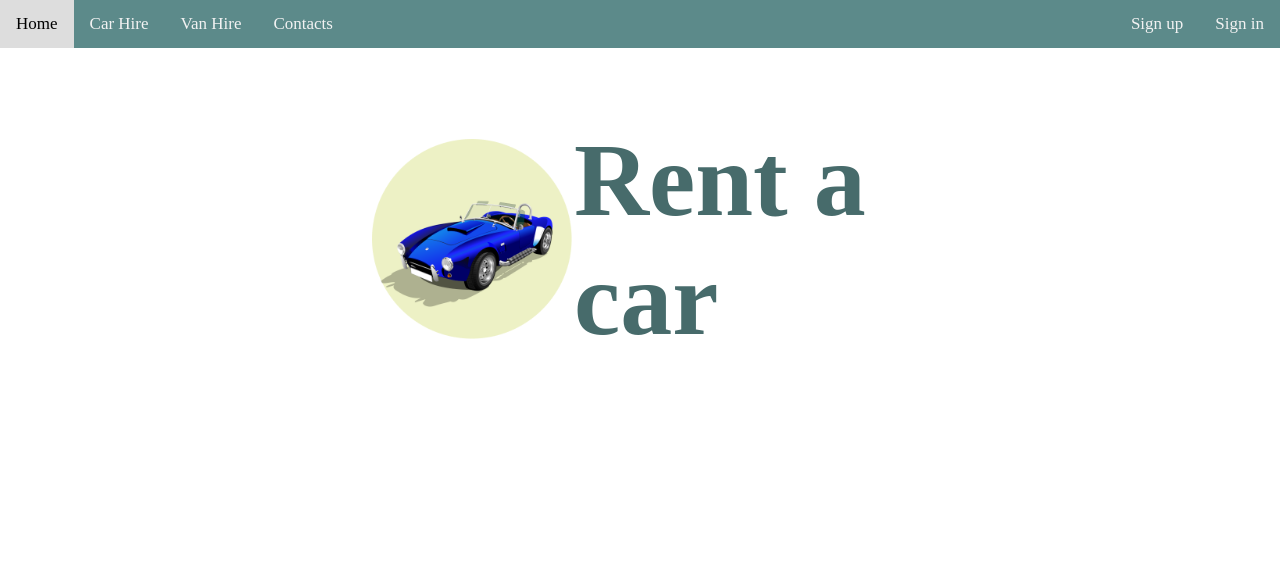
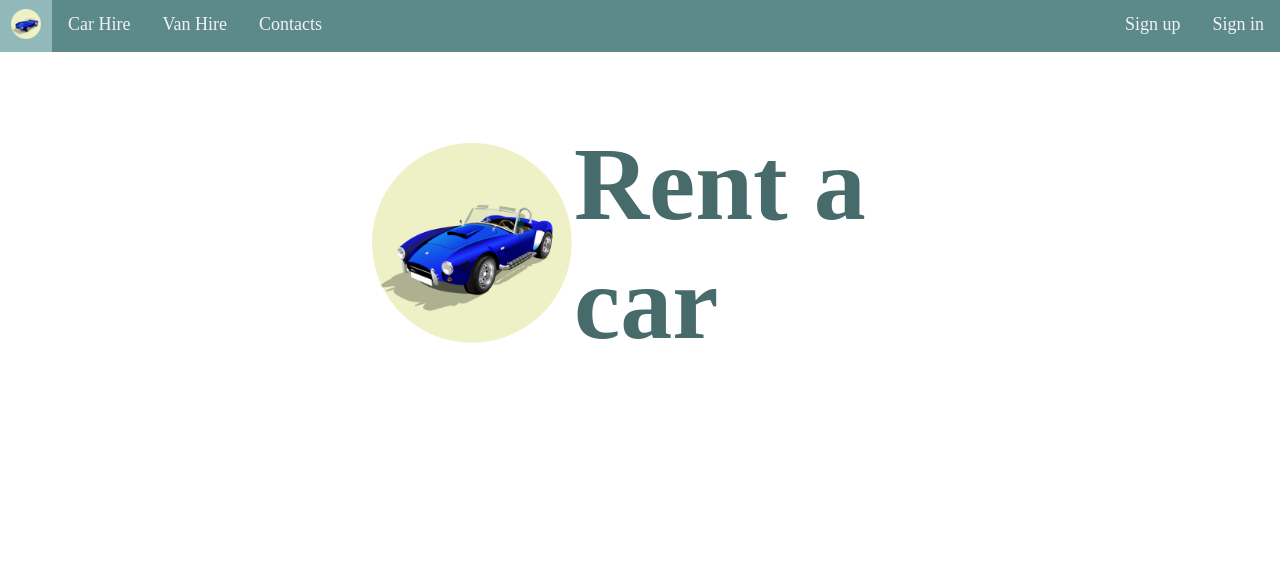
Before and after one commit to nicolas-carolo/Rent-a-car, a Flask app: page / in a window 1280 px wide. Shown: the top 583 px of the page. Run offline with Flask 2, Linux system fonts and the light colour scheme.

Commit message:
icon instead of Home

```diff
--- a/static/css/style.css
+++ b/static/css/style.css
@@ -7,9 +7,23 @@ body {
 .navbar a {
     color: #f2f2f2;
     text-align: center;
-    padding: 14px 16px;
+    padding: 14px 16px 8px;
+    text-decoration: none;
+    font-size: 18px;
+    height: 30px;
+}
+
+.navbar a.a-logo {
+    float: left;
+    color: #f2f2f2;
+    text-align: center;
+    padding: 0px auto 0px;
     text-decoration: none;
     font-size: 17px;
+}
+
+.navbar a.a-logo:hover {
+    background-color: #92b9b9;
 }
 
 .navbar a.a-left {
@@ -44,10 +58,16 @@ footer {
     font-size: 0.8em;
 }
 
-img {
+img.big-logo {
     display: block;
     margin-left: 50px;
     margin-right: 0px;
+}
+
+img.small-logo {
+    display: block;
+    margin: -5px;
+    padding: 0px;
 }
 
 .logo-and-title {
--- a/templates/home.html
+++ b/templates/home.html
@@ -7,7 +7,7 @@
 </head>
 <body>
     <div class="navbar">
-        <a class="a-left" href="/">Home</a>
+        <a class="a-logo" href="/"><img class="small-logo" src="/static/media/logo.png" width="30" height="30"></a>
         <a class="a-left" href="/cars">Car Hire</a>
         <a class="a-left" href="/vans">Van Hire</a>
         <a class="a-left" href="/contacts">Contacts</a>
@@ -17,7 +17,7 @@
     <div class="logo-and-title">
         <table>
             <tr>
-                <td><img src="/static/media/logo.png" width="200" height="200"></td>
+                <td><img class="big-logo" src="/static/media/logo.png" width="200" height="200"></td>
                 <td><h1>Rent a car</h1></td>
             </tr>
         </table>
```
